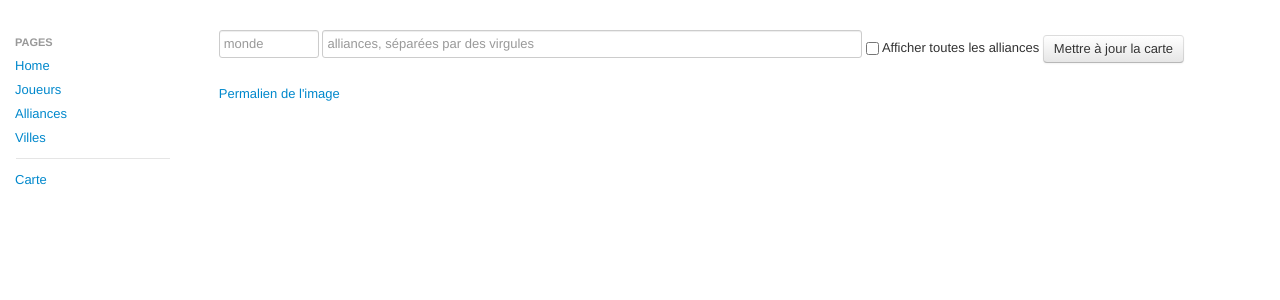
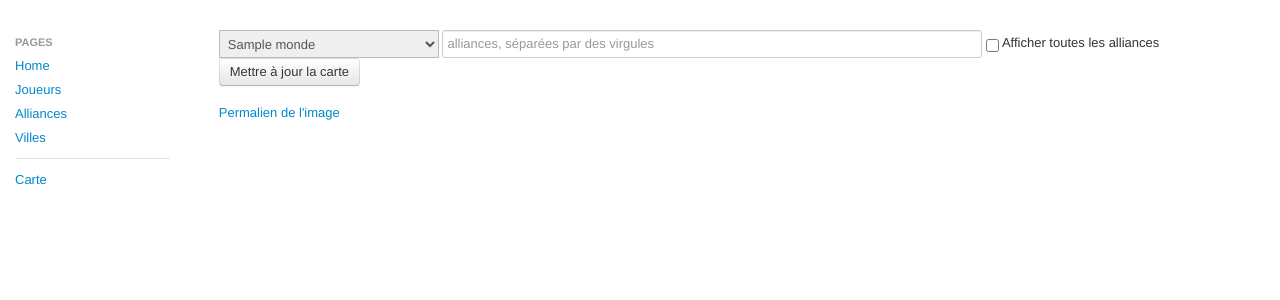
Before and after one commit to nemeria/nemeria-tools, a Django app: template nemeriatools/templates/carte.html in a window 1280 px wide. Shown: the part 216-516 px from the top of the page. Run offline with Django 3.2, Linux system fonts and the light colour scheme; the template is opened without the code that fills it: most values are stand-ins (such as "Sample title", 1, 10 or a date in 2020); some libraries are stand-ins or nearby versions.

Commit message:
petites modifs sur la carte

```diff
--- a/nemeriatools/templates/carte.html
+++ b/nemeriatools/templates/carte.html
@@ -3,8 +3,12 @@
 {% block pagetitle %}Carte{% endblock %}
 
 {% block content %}
-<form class="form" name="carteform">
-    <input type="text" class="input-small" name="monde" placeholder="monde">
+<form class="form-inline" name="carteform">
+    <select name="monde">
+        {% for m in mondes %}
+        <option>{{ m.nom }}</option>
+        {% endfor %}
+    </select>
     <input type="text" class="input-xxlarge" name="alliances" placeholder="alliances, séparées par des virgules">
     <input type="checkbox" name="drawall"> Afficher toutes les alliances
     <input type="button" id="submit" class="btn" value="Mettre à jour la carte">
@@ -28,7 +32,7 @@ $('#submit').click(function() {
             src+="&alliance="+document.carteform.alliances.value.split(/,\s*/)[a];
         }
     }
-    src+="&h="+(Math.floor($(document).width()-$(document).width()/12*2));
+    src+="&h="+(Math.floor($(document).width()-$(document).width()/12*3));
     $('#carte').prop('src',"/carte/image?"+src);
     $('#permalink').prop('href',"/carte/image?"+src);
 });
--- a/nemeriatools/views.py
+++ b/nemeriatools/views.py
@@ -50,7 +50,7 @@ def ville_index(request):
 ##############################
 #### CARTE
 def carte(request):
-    return render_to_response('carte.html', {"alliances": Alliance.objects.all()})
+    return render_to_response('carte.html', {"alliances": Alliance.objects.all(), "mondes": Monde.objects.all()})
 def carte_image(request):
     import Image, ImageDraw
     from math import ceil,floor
```
